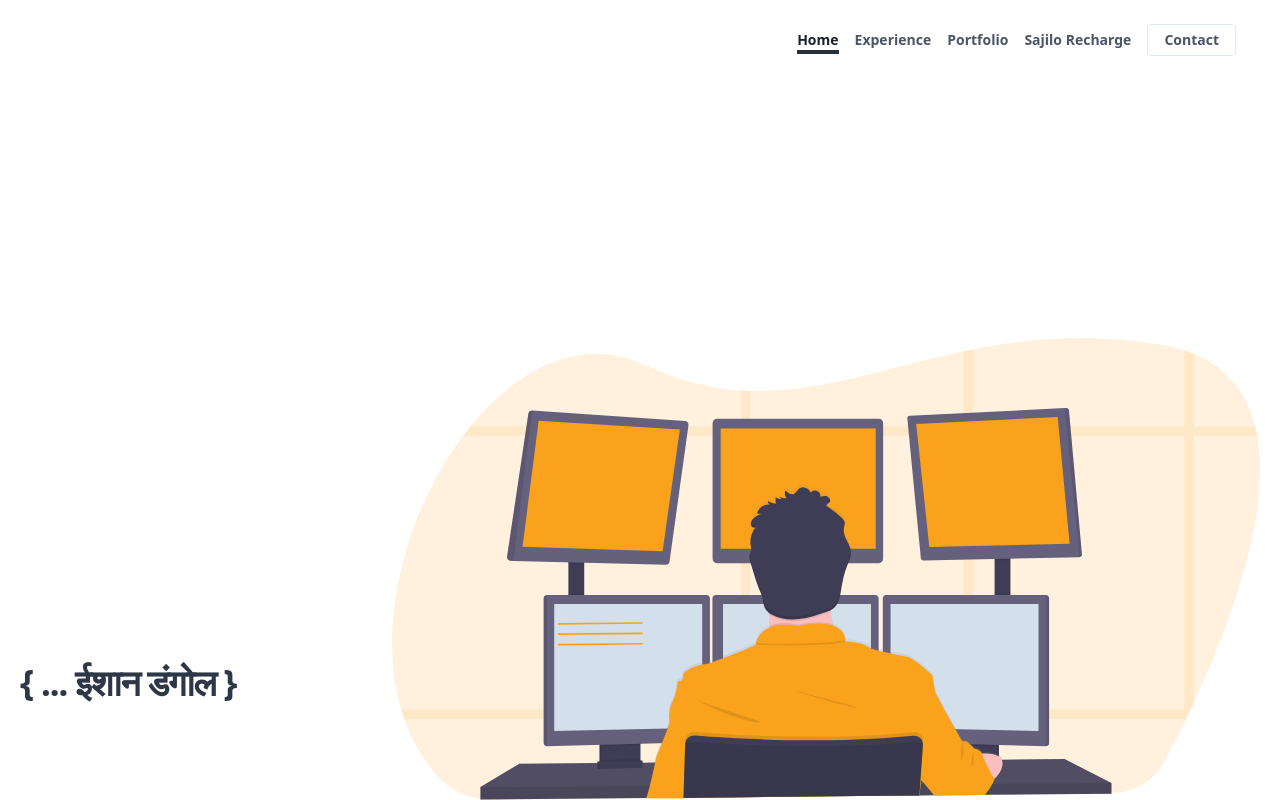
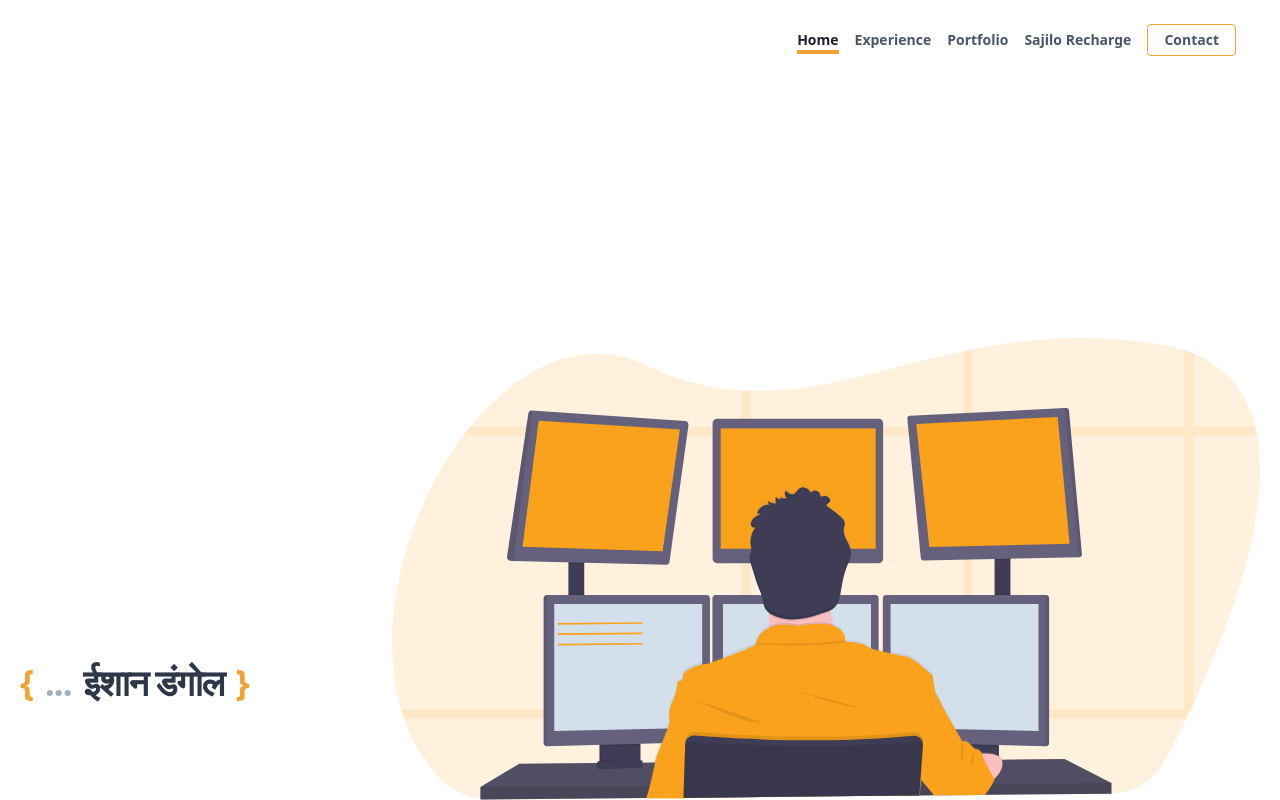
Before and after one commit to ishandongol/ishandongol.github.io, a Next.js app: page / in a window 1280 px wide. Built offline with nearby package versions, Linux system fonts and the light colour scheme.

Commit message:
[COLOR SCHEME]

```diff
--- a/components/header.tsx
+++ b/components/header.tsx
@@ -51,15 +51,15 @@ const Header: React.FC<HeaderProps> = ({ className }) => {
               const { dynamic,url } = header;
               if(dynamic){
                 return (
-                  <HeaderLink key={url+index} {...header} className={router.asPath.includes(url) ? 'text-gray-900 border-b-4 border-sajilo' : 'text-gray-700'} />
+                  <HeaderLink key={url+index} {...header} className={router.asPath.includes(url) ? 'text-gray-900 border-b-4 border-sajilo-yellow' : 'text-gray-700'} />
                 )
               }
               return (
-                <HeaderLink  key={url+index} {...header} className={router.asPath === url ? 'text-gray-900 border-b-4 border-sajilo':'text-gray-700'} />
+                <HeaderLink  key={url+index} {...header} className={router.asPath === url ? 'text-gray-900 border-b-4 border-sajilo-yellow':'text-gray-700'} />
               )
             })}
             <Link href="/contact">
-              <a className={`inline-block text-sm px-4 py-2 leading-none border rounded ${router.asPath === '/contact' ? ' bg-sajilo text-white' : 'text-gray-700'} hover:border-gray-800 hover:text-white hover:bg-gray-800 mt-4 lg:mt-0`}>Contact</a>
+              <a className={`inline-block text-sm px-4 py-2 leading-none border border-sajilo-yellow rounded ${router.asPath === '/contact' ? ' bg-sajilo-yellow text-sajilo' : 'text-gray-700'} hover:border-sajilo-yellow hover:text-sajilo hover:bg-sajilo-yellow mt-4 lg:mt-0`}>Contact</a>
             </Link>
           </div>
         </div>
--- a/components/intro.tsx
+++ b/components/intro.tsx
@@ -3,7 +3,7 @@ const Intro = () => {
   return (
     <section className="flex-row flex items-end md:justify-between h-64 lg:h-calculated hero w-full">
       <h2 className="text-md md:text-l6 lg:text-4xl font-bold text-gray-800 tracking-tighter leading-tight pb-6 md:pb-12 lg:pb-24">
-      {'{ ... ईशान डंगोल }'}
+  <span className="text-sajilo-yellow mr-3">{'{'}</span><span className="text-gray-500 mr-3">{'...'}</span>{'ईशान डंगोल'}<span className="text-sajilo-yellow ml-3">{'}'}</span>
       </h2>
     </section>
   )
```
